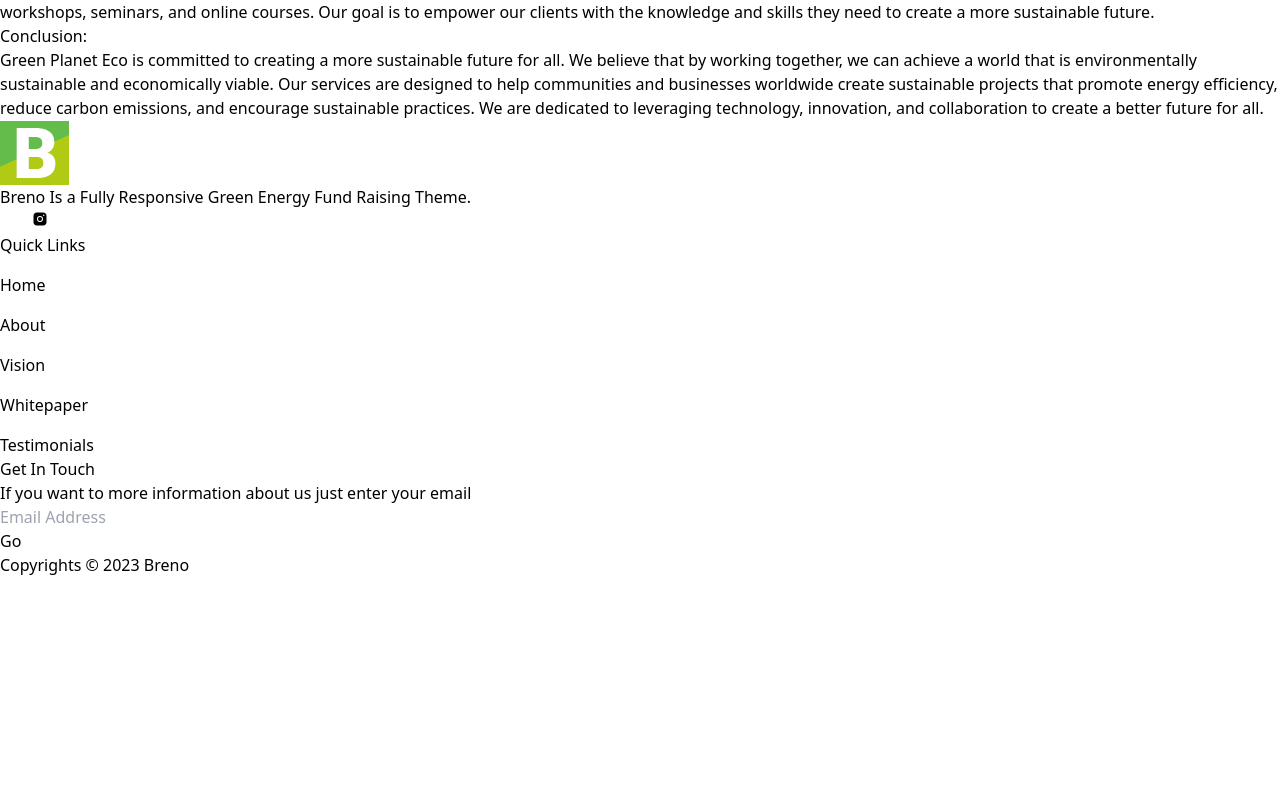
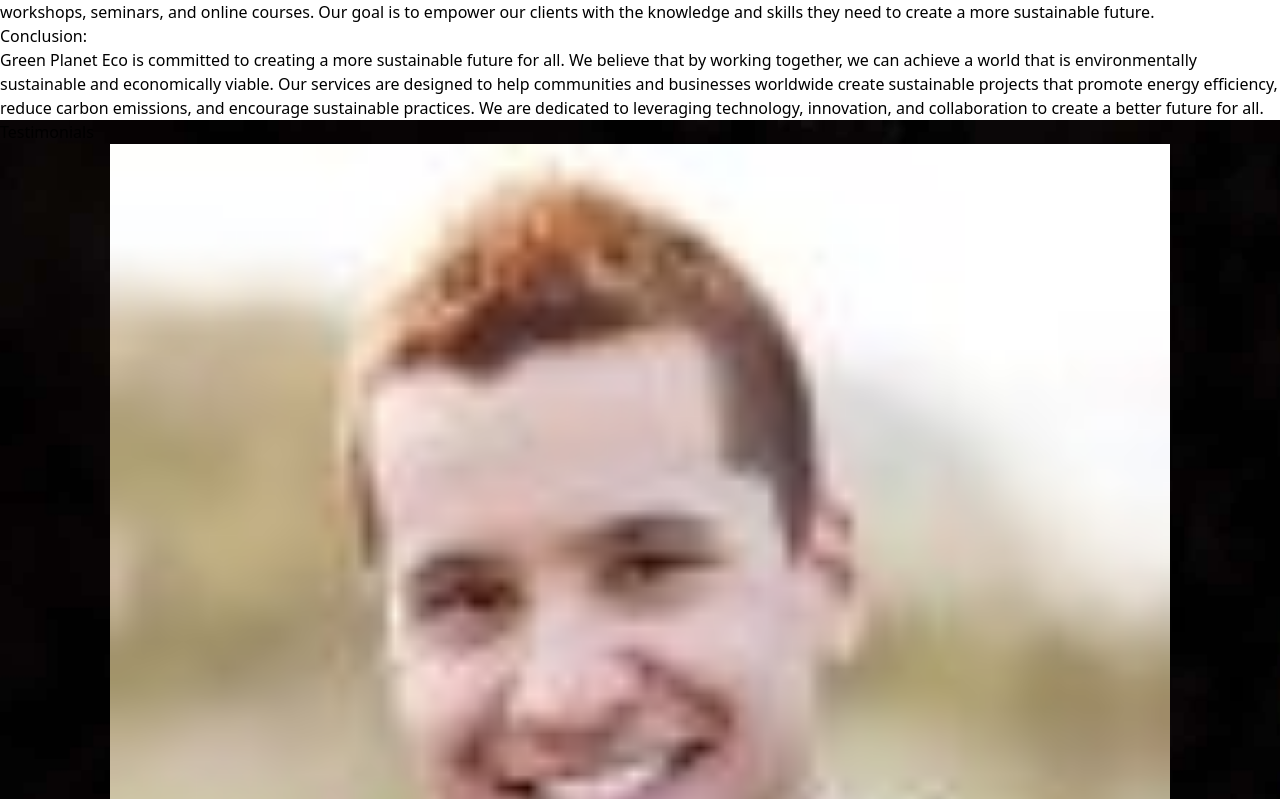
Before and after one commit to landry0103/green-planet-eco-frontend, a React (Vite) app: page / in a window 1280 px wide. Shown: the part 4981-5780 px from the top of the page. Before the commit the page ends 5558 px from the top, so only its background shows below. Built offline with nearby package versions, Linux system fonts and the light colour scheme; some icons are missing; what @material-tailwind/react would draw is missing.

Commit message:
Homepage - completed

```diff
--- a/src/pages/HomePage/AboutSection.tsx
+++ b/src/pages/HomePage/AboutSection.tsx
@@ -12,13 +12,13 @@ export default function AboutSection() {
 
           <div className="absolute top-[55%] w-full flex justify-end">
             <div className="bg-primary p-3 w-[70%] rounded-tl-full rounded-bl-full flex items-center gap-4">
-              <div className="rounded-full bg-gray-100 border-8 border-gray-300 border-opacity-60 p-2 md:p-6 animate-pulse">
+              <div className="rounded-full bg-gray-100 border-8 border-gray-300 border-opacity-60 p-2 md:p-3 lg:p-6 animate-pulse">
                 <a href="#" target="_blank">
                   <Icon icon="material-symbols:play-arrow-rounded" className="text-4xl text-primary" />
                 </a>
               </div>
 
-              <p className="text-white font-extrabold capitalize text-lg md:text-2xl">Want to Watch<br /> How We Work</p>
+              <p className="text-white font-extrabold capitalize text-lg md:text-base lg:text-2xl">Want to Watch<br /> How We Work</p>
             </div>
           </div>
         </div>
--- a/src/pages/HomePage/TestimonialsSection.tsx
+++ b/src/pages/HomePage/TestimonialsSection.tsx
@@ -51,14 +51,16 @@ const TESTIMONIALS: Array<ITestimonial> = [
 
 export default function TestimonialsSection() {
   return (
-    <div className="bg_testimonials py-36" id="testimonials">
+    <div className="bg_testimonials py-16 md:py-36" id="testimonials">
       <Container>
         <div className="grid grid-cols-7">
-          <div className="col-span-3">
-            <h1 className="text-white text-5xl font-extrabold capitalize">Testimonials</h1>
-            <TinyDashedBar className="mt-8" />
+          <div className="col-span-7 md:col-span-3">
+            <h1 className="text-white text-3xl md:text-5xl font-extrabold capitalize text-center md:text-left">Testimonials</h1>
+            <div className="flex justify-center md:justify-start mt-6 md:mt-8">
+              <TinyDashedBar />
+            </div>
 
-            <div className="mt-16">
+            <div className="mt-8 md:mt-16">
               <Swiper
                 breakpoints={{
                   320: {
--- a/src/pages/HomePage/index.tsx
+++ b/src/pages/HomePage/index.tsx
@@ -13,13 +13,13 @@ const TestimonialsSection = lazy(() => import('./TestimonialsSection'))
 
 export default function HomePage() {
   return (
-    <div className="flex flex-col gap-36">
+    <div className="flex flex-col gap-16 md:gap-36">
       <HeroSection />
       <AboutSection />
       <ValuesSection />
       <VisionSection />
       <WhitepaperSection />
-      {/* <TestimonialsSection /> */}
+      <TestimonialsSection />
     </div>
   )
 }
```
